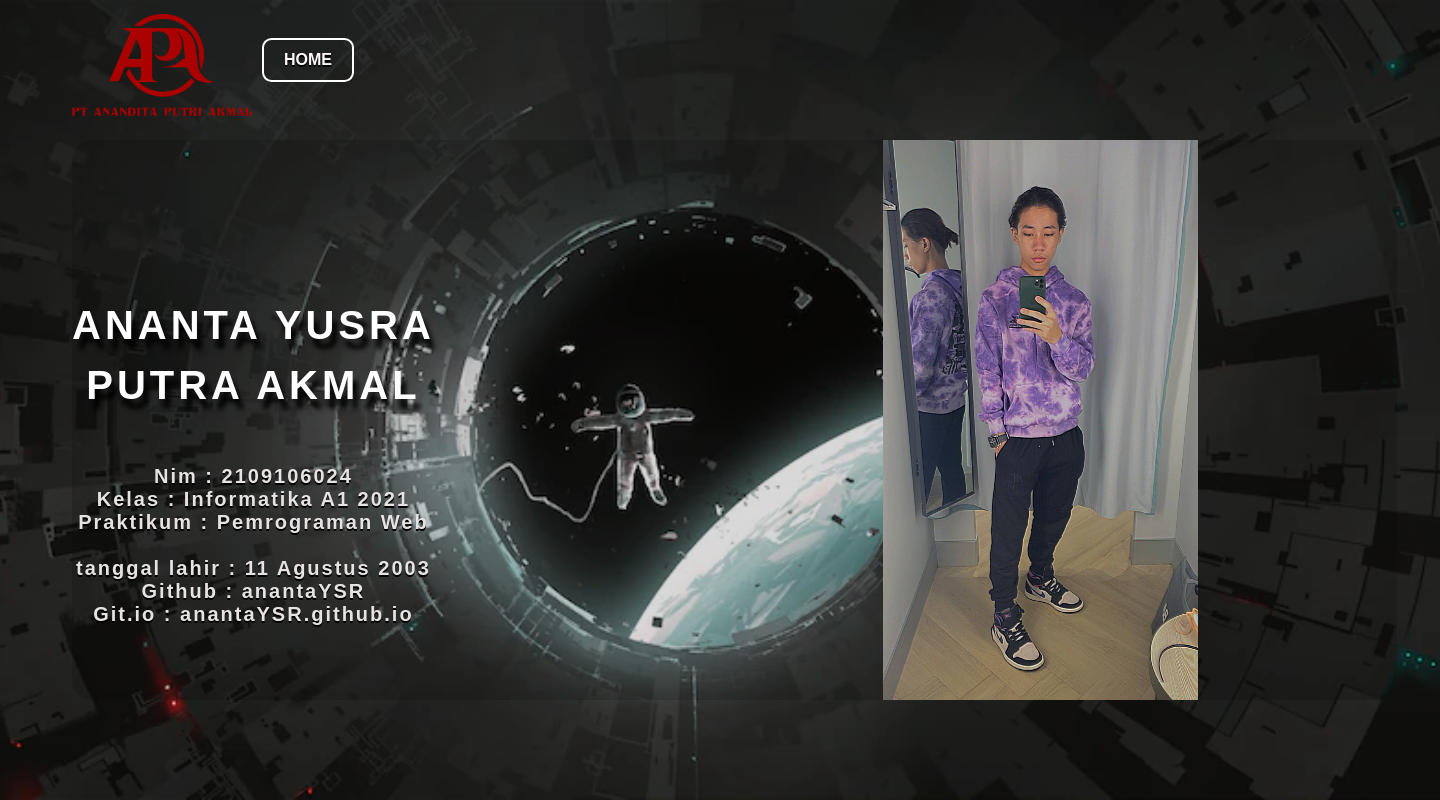
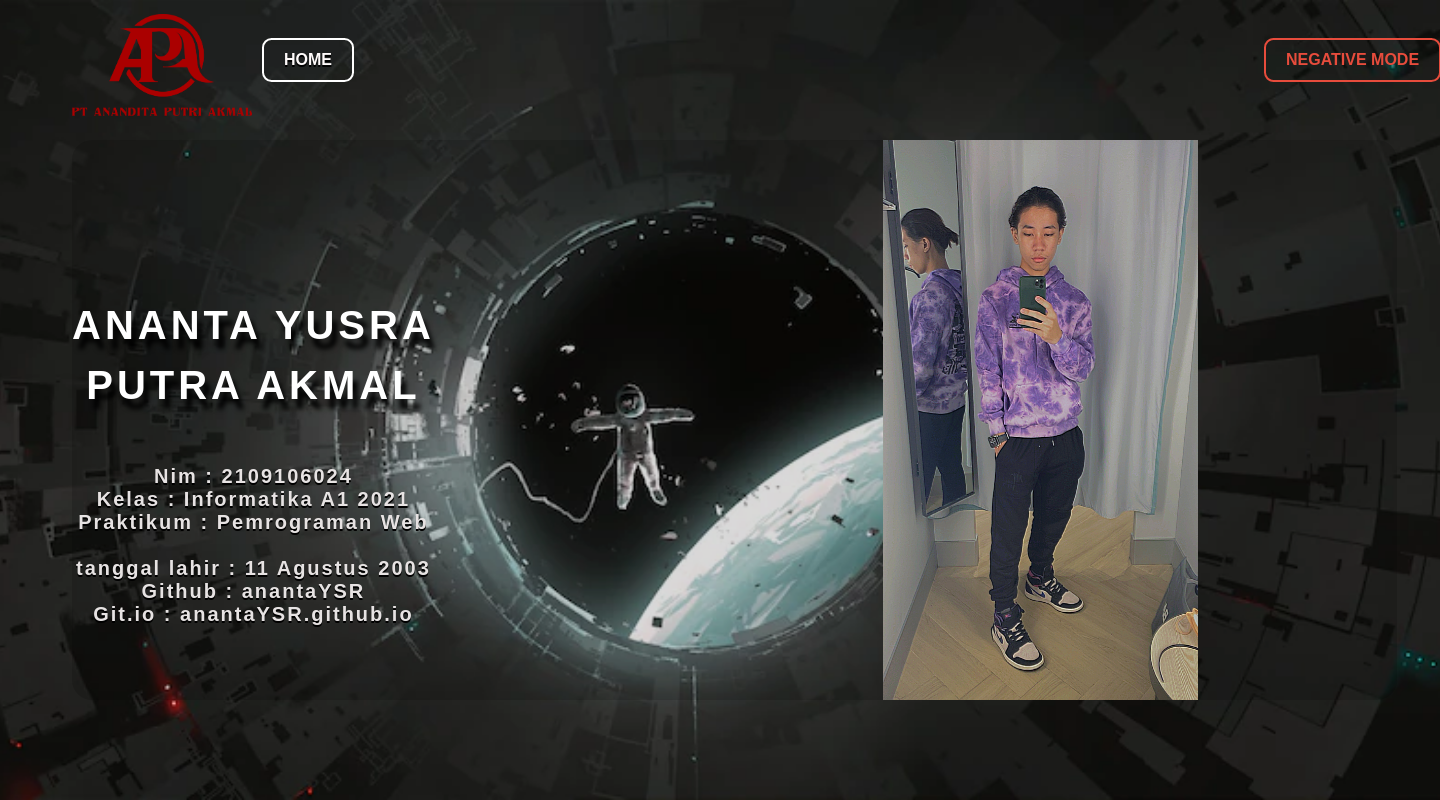
Before and after one commit to anantaYSR/anantaYSR.github.io, a PHP site: page /me.html in a window 1440 px wide. Run offline with PHP 8.4, Linux system fonts and the light colour scheme.

Commit message:
posttest 3

```diff
--- /dev/null
+++ b/index.js
@@ -0,0 +1,23 @@
+$(document).ready(function() {
+    const darkmodeToggle = document.getElementById
+    ('darkmode-toggle')
+    darkmodeToggle.addEventListener('click', function() {
+      const theme = $('html').attr('data-theme');
+      if(theme == 'light') {
+        // * CHANGE TO DARK
+        $('html').css({'filter': 'invert(1)'})
+        $('html').attr('data-theme', 'dark');
+        darkmodeToggle.innerHTML = 'Dark Mode'
+
+      } else {
+        // * CHANGE TO LIGHT
+        $('html').removeAttr('style');
+        $('html').attr('data-theme', 'light')
+        darkmodeToggle.innerHTML = 'Light Mode'
+
+      }
+    });
+  });
+  function ppbox(){
+    alert("Anda akan melanjutkan ke Halaman Lain !!!")
+}
--- a/me.html
+++ b/me.html
@@ -4,6 +4,8 @@
     <meta charset="UTF-8">
     <meta http-equiv="X-UA-Compatible" content="IE=edge">
     <meta name="viewport" content="width=device-width, initial-scale=1.0">
+    <script src="https://code.jquery.com/jquery-3.6.1.min.js" integrity="sha256-o88AwQnZB+VDvE9tvIXrMQaPlFFSUTR+nldQm1LuPXQ=" crossorigin="anonymous"></script>
+    <script src="index.js"></script>
     <link rel="stylesheet" type="text/css" href="tampilan.css">
     <title>About Me</title>
 </head>
@@ -12,6 +14,7 @@
         <div class="header">
             <img src="apa.png" class="logo">
             <button class="btn fourth" > <a href="./index.html">home</a></button>
+            <button class="darkmd2" id="darkmode-toggle">negative mode</button>
 
         </div>
         <div class="content">
--- a/tampilan.css
+++ b/tampilan.css
@@ -126,3 +126,47 @@
 .fourth:hover {
   background-position: 0;
 }
+
+.darkmd{
+  display: flex;
+  position: relative;
+  align-items: flex-end;
+  left: 1000px;
+  box-sizing: border-box;
+  background-color: transparent;
+  border: 2px solid #e74c3c;
+  border-radius: 0.6em;
+  color: #e74c3c;
+  cursor: pointer;
+  align-self: center;
+  font-size: 1rem;
+  line-height: 1;
+  padding: 12px 20px;
+  text-decoration: none;
+  text-align: right;
+  text-transform: uppercase;
+  font-family: 'Montserrat', sans-serif;
+  font-weight: 700;
+}
+
+.darkmd2{
+  display: flex;
+  position: relative;
+  align-items: flex-end;
+  left: 900px;
+  box-sizing: border-box;
+  background-color: transparent;
+  border: 2px solid #e74c3c;
+  border-radius: 0.6em;
+  color: #e74c3c;
+  cursor: pointer;
+  align-self: center;
+  font-size: 1rem;
+  line-height: 1;
+  padding: 12px 20px;
+  text-decoration: none;
+  text-align: right;
+  text-transform: uppercase;
+  font-family: 'Montserrat', sans-serif;
+  font-weight: 700;
+}
```
Also changed, not shown: index.html (+7 -3 lines).
